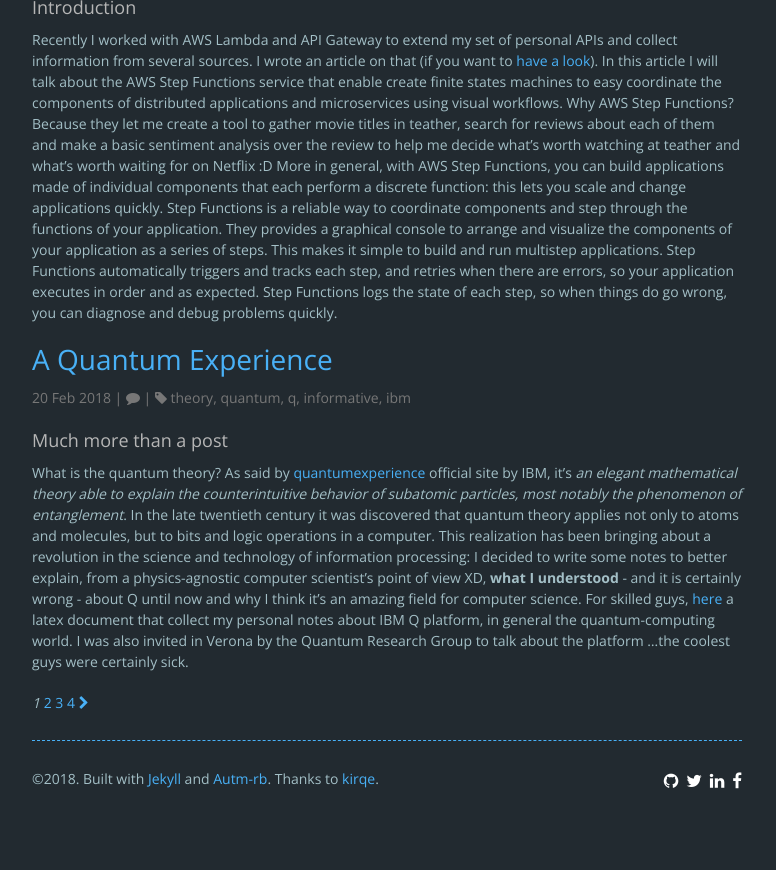
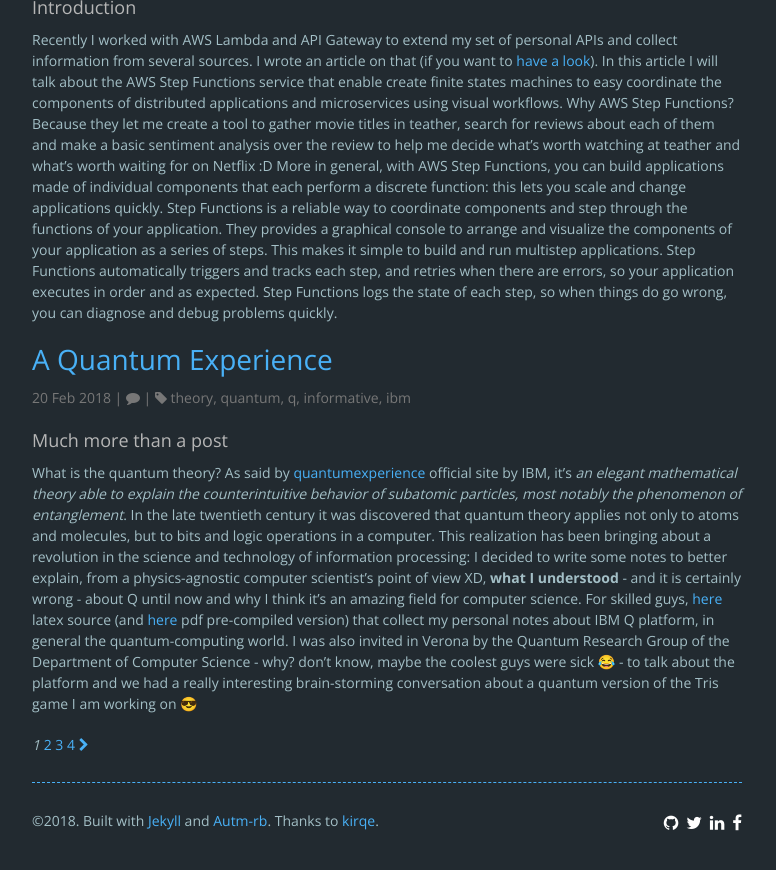
Before and after one commit to made2591/blog.madeddu.xyz, a Jekyll site: the page built from blog/index.html, in a window 1280 px wide and 900 px high, scrolled down 1401 px. Shown: the top 870 px of the window, without its empty margins (253-1029 px from the left). Built offline with Jekyll 4.4.1, drawn with Linux system fonts in a browser that asks for light colours; nearby versions of some CDN libraries; the list of posts is cut into pages by our own code; comment, search, counter and statistics services are not loaded.

Commit message:
Add compiled version of quantum notes, fix in .gitignore

```diff
--- a/_data/about.yml
+++ b/_data/about.yml
@@ -20,9 +20,9 @@
 
   and [__some others__](https://github.com/made2591?tab=repositories).
 
-  ## Some of my notes (attenzion: tex available!!😃)
+  ## Some of my notes (attention: tex available!!😃)
 
-  * [quantum-notes](https://github.com/made2591/quantum-notes) - this is a latex document that collect my personal notes about IBM Q platform, in general the quantum-computing world. I was also invited in Verona by the Quantum Research Group to talk about the platform ...the coolest guys were certainly sick.
+  * [quantum-notes](https://github.com/made2591/quantum-notes) - this is a latex document that collect my personal notes about IBM Q platform, in general the quantum-computing world. I was also invited in Verona by the Quantum Research Group to talk about the platform - why? don't know, maybe the coolest guys were sick 😂 A compiled version is available [here](https://made2591.github.io/matteo_madeddu_quantum_notes.pdf)! Enjoy the reading!
 
   ## Actual work position (GE Aviation - AvioAero)
 
--- a/_posts/2018-02-20-quantum-computing.md
+++ b/_posts/2018-02-20-quantum-computing.md
@@ -4,7 +4,7 @@
 ---
 
 ### Much more than a post
-What is the quantum theory? As said by [quantumexperience](https://quantumexperience.ng.bluemix.net/) official site by IBM, it's _an elegant mathematical theory able to explain the counterintuitive behavior of subatomic particles, most notably the phenomenon of entanglement_. In the late twentieth century it was discovered that quantum theory applies not only to atoms and molecules, but to bits and logic operations in a computer. This realization has been bringing about a revolution in the science and technology of information processing: I decided to write some notes to better explain, from a physics-agnostic computer scientist's point of view XD, __what I understood__ - and it is certainly wrong - about Q until now and why I think it's an amazing field for computer science. For skilled guys, [here](https://github.com/made2591/quantum-notes) a latex document that collect my personal notes about IBM Q platform, in general the quantum-computing world. I was also invited in Verona by the Quantum Research Group to talk about the platform ...the coolest guys were certainly sick.
+What is the quantum theory? As said by [quantumexperience](https://quantumexperience.ng.bluemix.net/) official site by IBM, it's _an elegant mathematical theory able to explain the counterintuitive behavior of subatomic particles, most notably the phenomenon of entanglement_. In the late twentieth century it was discovered that quantum theory applies not only to atoms and molecules, but to bits and logic operations in a computer. This realization has been bringing about a revolution in the science and technology of information processing: I decided to write some notes to better explain, from a physics-agnostic computer scientist's point of view XD, __what I understood__ - and it is certainly wrong - about Q until now and why I think it's an amazing field for computer science. For skilled guys, [here](https://github.com/made2591/quantum-notes) latex source (and [here](https://made2591.github.io/matteo_madeddu_quantum_notes.pdf) pdf pre-compiled version) that collect my personal notes about IBM Q platform, in general the quantum-computing world. I was also invited in Verona by the Quantum Research Group of the Department of Computer Science - why? don't know, maybe the coolest guys were sick 😂 - to talk about the platform and we had a really interesting brain-storming conversation about a quantum version of the Tris game I am working on 😎
 
 <p align="center"><img src="https://d1o50x50snmhul.cloudfront.net/wp-content/uploads/2016/05/26093923343_1a9dea0cd2_o-1200x800.jpg" style="width: 100%; marker-top: -10px;"/></p>
 
```
